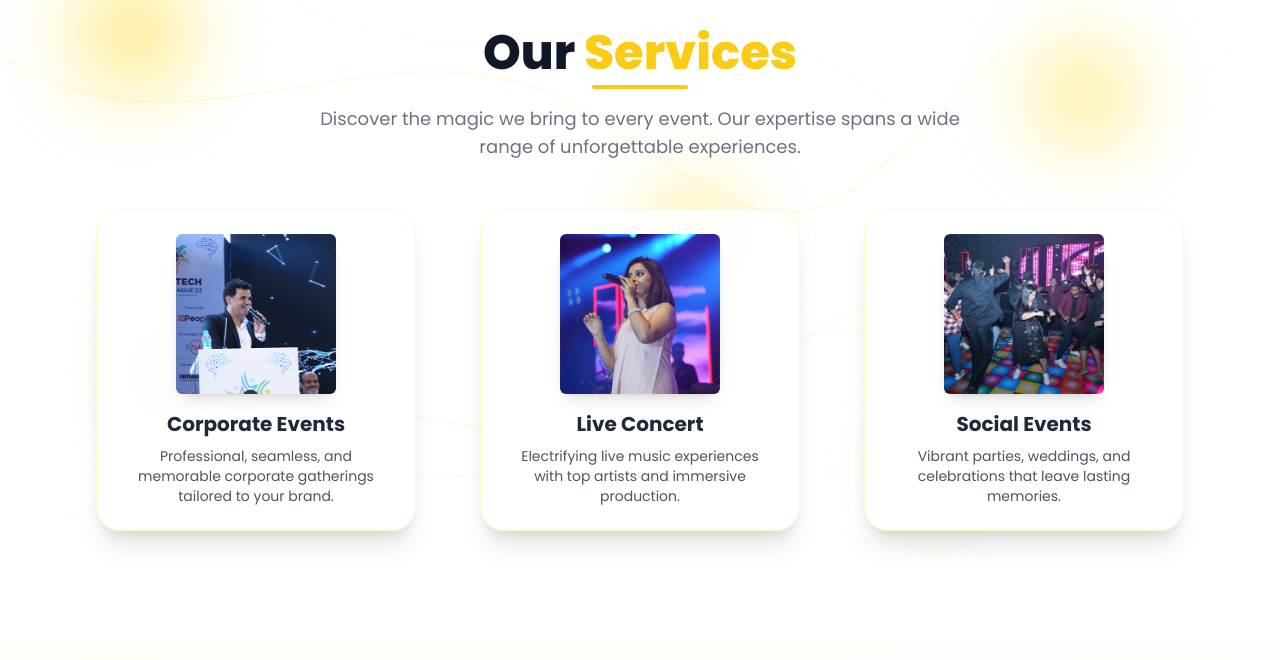
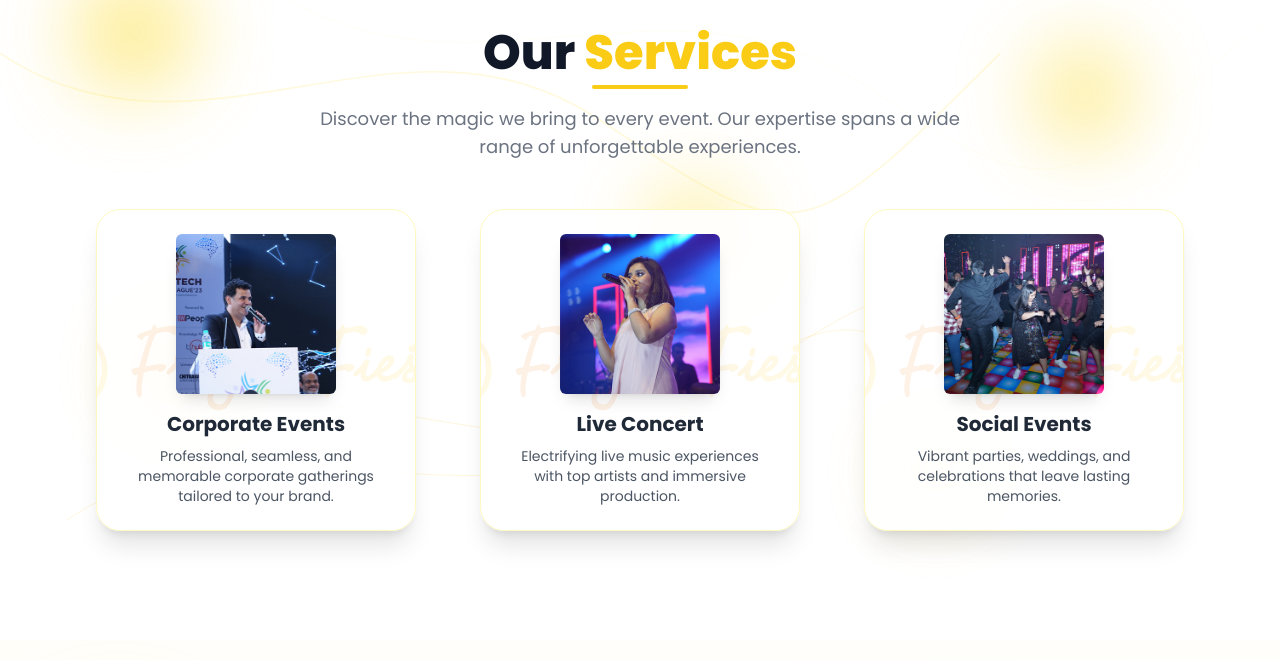
Before and after one commit to frigus-fiesta/main-website-frontend, a Next.js app: page / in a window 1280 px wide. Shown: the part 1440-2100 px from the top of the page. Built offline with nearby package versions, Linux system fonts and the light colour scheme.

Commit message:
trademark added in the services card

```diff
--- a/components/Home/HomeServices.tsx
+++ b/components/Home/HomeServices.tsx
@@ -121,13 +121,23 @@ const HomeServices = () => {
           {services.map((service) => (
             <motion.div
               key={service.title}
-              className="group mx-auto flex w-full min-w-[270px] max-w-xs cursor-pointer flex-col items-center rounded-3xl border border-yellow-100 bg-white/90 p-6 shadow-xl transition-all duration-300 hover:-translate-y-1"
+              className="group mx-auto flex w-full min-w-[270px] max-w-xs cursor-pointer flex-col items-center rounded-3xl border border-yellow-100 bg-white/90 p-6 shadow-xl transition-all duration-300 hover:-translate-y-1 relative overflow-hidden"
               variants={cardVariants}
               initial="initial"
               whileInView="animate"
               viewport={{ once: true }}
             >
-              <div className="relative mb-4 size-40 rounded-2xl shadow-lg transition-transform duration-300">
+              <div className="pointer-events-none absolute inset-0 z-0 flex items-center justify-center">
+                <Image
+                  src="/assets/friguslogo.svg"
+                  alt="Frigus Fiesta Logo Watermark"
+                  fill
+                  className="object-contain opacity-10 scale-150"
+                  sizes="(max-width: 768px) 100vw, 40vw"
+                  priority={false}
+                />
+              </div>
+              <div className="relative z-10 mb-4 size-40 rounded-2xl shadow-lg transition-transform duration-300">
                 <Image
                   src={service.image}
                   alt={service.title}
@@ -136,10 +146,10 @@ const HomeServices = () => {
                   sizes="(max-width: 768px) 100vw, 40vw"
                 />
               </div>
-              <h3 className="mb-2 text-center text-xl font-bold text-gray-800">
+              <h3 className="relative z-10 mb-2 text-center text-xl font-bold text-gray-800">
                 {service.title}
               </h3>
-              <p className="text-center text-sm text-gray-600">
+              <p className="relative z-10 text-center text-sm text-gray-600">
                 {service.desc}
               </p>
             </motion.div>
```
